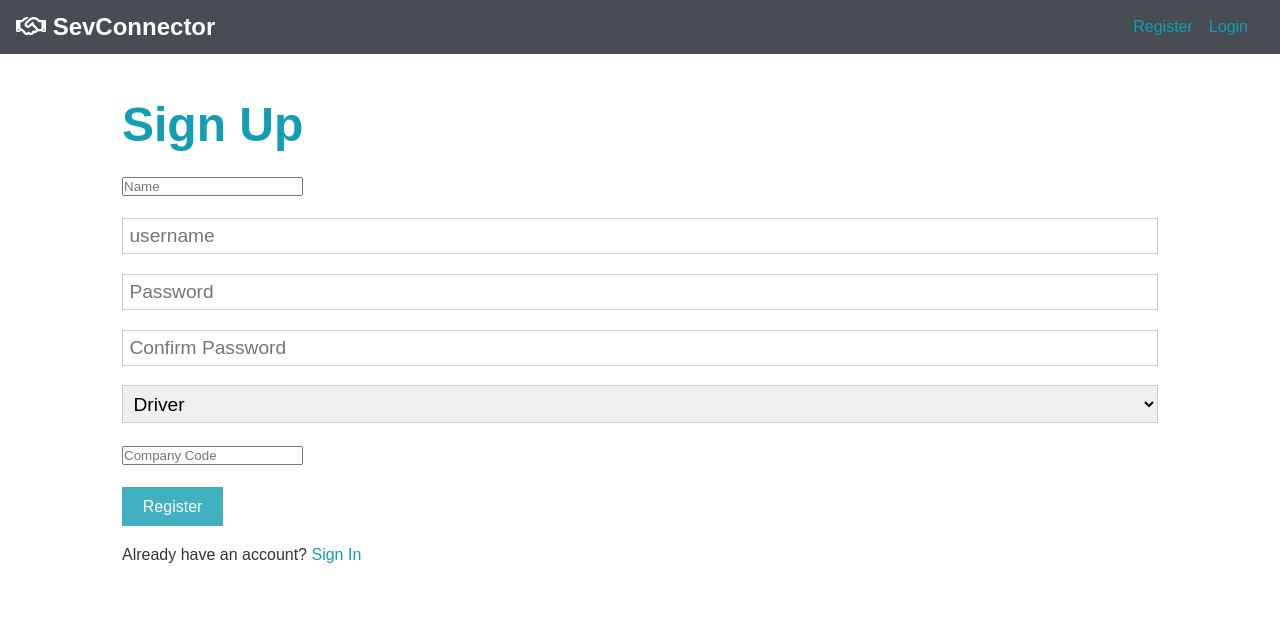
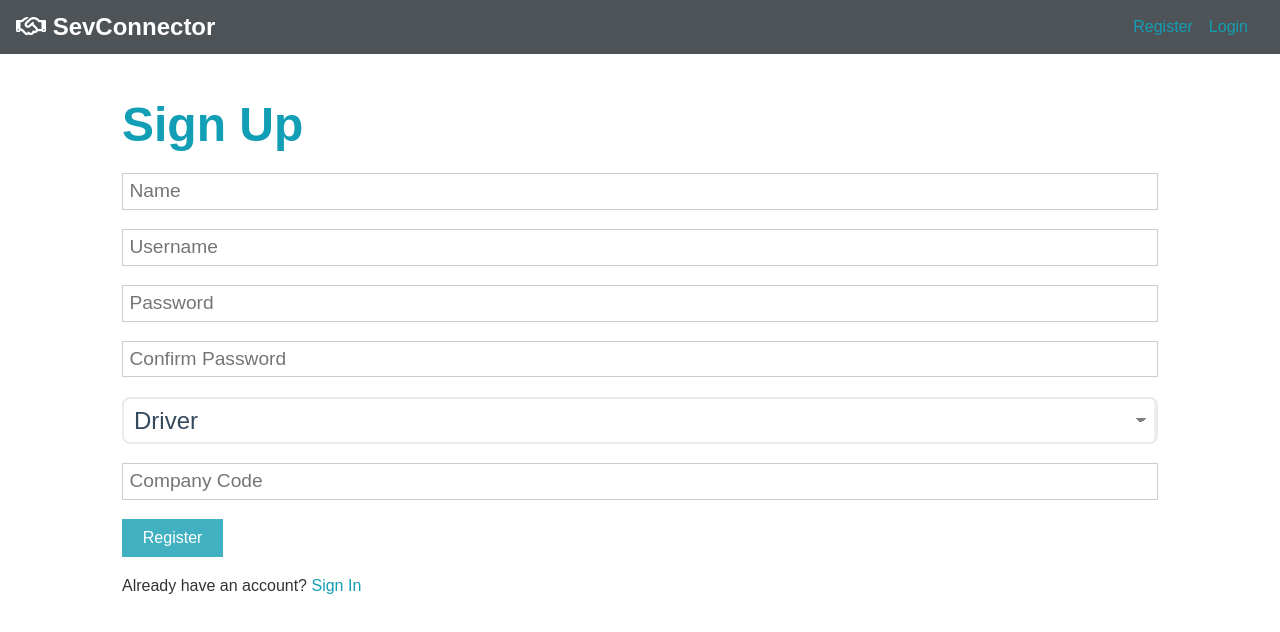
Before and after one commit to djahern-max/sevconnector_step1, a React (Create React App) app in the folder frontend/: page /register in a window 1280 px wide. Shown: the top 632 px of the page. Built offline with nearby package versions, Linux system fonts and the light colour scheme.

Commit message:
using simplenavbar only

```diff
--- a/frontend/src/App.css
+++ b/frontend/src/App.css
@@ -131,17 +131,18 @@ img {
   margin: 1.2rem 0;
 }
 
-.form .form input[type="text"],
-.form input[type="username"],
-.form input[type="password"],
-.form input[type="date"],
-.form select,
-.form textarea {
+input[type="text"],
+input[type="username"],
+input[type="password"],
+input[type="date"],
+select,
+textarea {
   display: block;
   width: 100%;
   padding: 0.4rem;
   font-size: 1.2rem;
   border: 1px solid #ccc;
+  margin-bottom: 1rem; /* Add margin for better spacing */
 }
 
 .form input[type="submit"],
@@ -176,7 +177,7 @@ button {
   justify-content: space-between;
   align-items: center;
   padding: 0.5rem 1rem;
-  background-color: rgba(52, 58, 64, 0.9); /* dark-color with 0.9 opacity */
+  background-color: rgba(52, 58, 64, 0.87);
   color: #fff;
   position: fixed;
   width: 100%;
--- a/frontend/src/components/auth/Register.js
+++ b/frontend/src/components/auth/Register.js
@@ -66,16 +66,18 @@ const Register = () => {
             name="name"
             value={name}
             onChange={onChange}
+            className="form-input"
             required
           />
         </div>
         <div className="form-group">
           <input
-            type="username"
-            placeholder="username"
+            type="text"
+            placeholder="Username"
             name="username"
             value={username}
             onChange={onChange}
+            className="form-input"
             required
           />
         </div>
@@ -86,6 +88,7 @@ const Register = () => {
             name="password"
             value={password}
             onChange={onChange}
+            className="form-input"
             required
           />
         </div>
@@ -96,11 +99,18 @@ const Register = () => {
             name="password2"
             value={password2}
             onChange={onChange}
+            className="form-input"
             required
           />
         </div>
         <div className="form-group">
-          <select name="role" value={role} onChange={onChange} required>
+          <select
+            name="role"
+            value={role}
+            onChange={onChange}
+            className="form-select"
+            required
+          >
             <option value="Driver">Driver</option>
             <option value="Super">Super</option>
             <option value="Office">Office</option>
@@ -113,6 +123,7 @@ const Register = () => {
             name="company_code"
             value={company_code}
             onChange={onChange}
+            className="form-input"
             required
           />
         </div>
```
